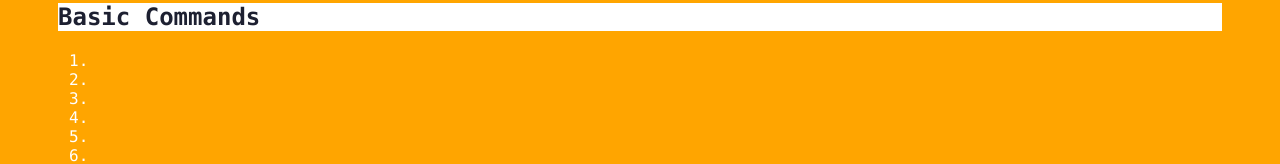
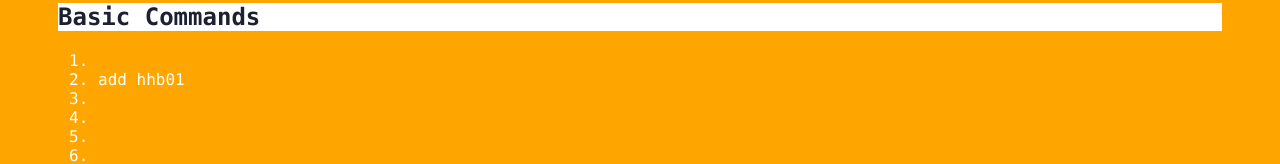
Before and after one commit to haohongbin/git_learning, a plain HTML site: page index.html in a window 1280 px wide. Both pictures are taken after a click on the element "Basic Commands". Shown: the part 387-551 px from the top of the page. Drawn offline with Linux system fonts and the light colour scheme.

Commit message:
修改index.html add hhb01

```diff
--- a/index.html
+++ b/index.html
@@ -36,7 +36,7 @@
             <div class="panel">
                 <ol>
                     <li></li>
-                    <li></li>
+                    <li>add hhb01</li>
                     <li></li>
                     <li></li>
                     <li></li>
```
